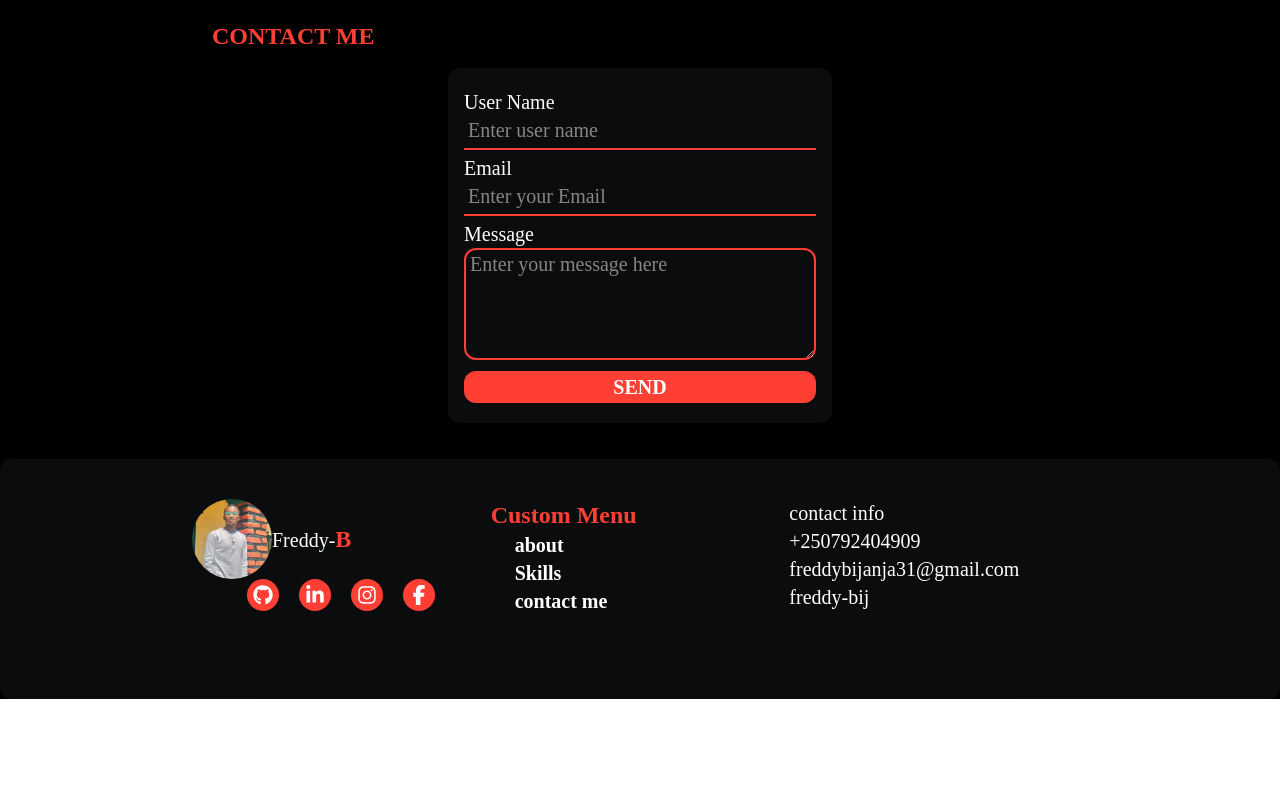
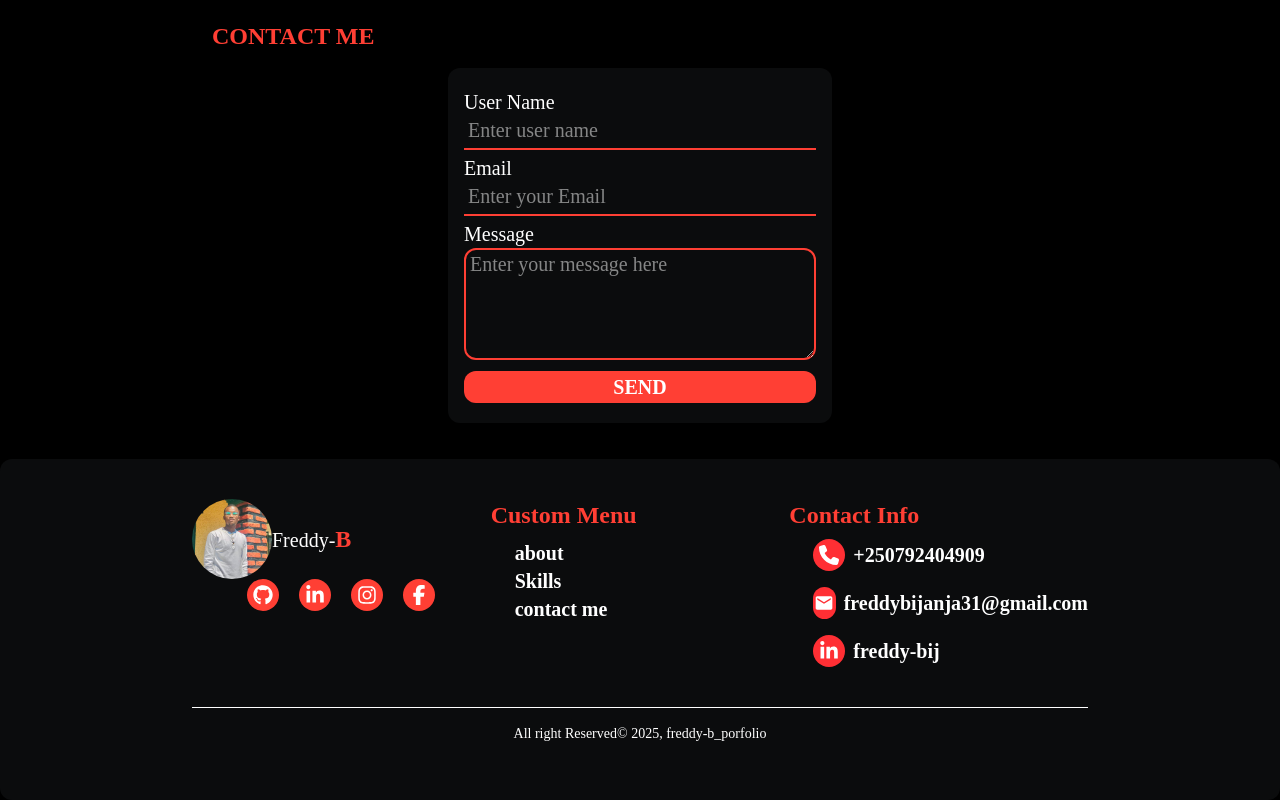
Before and after one commit to Freddy-bij/Personal_Portfolio, a React (Vite) app: page / in a window 1280 px wide. Shown: the part 1592-2392 px from the top of the page. Before the commit the page ends 2291 px from the top, so only its background shows below. Built offline with nearby package versions, Linux system fonts and the light colour scheme.

Commit message:
chore: footsetup

```diff
--- a/src/Components/Description.jsx
+++ b/src/Components/Description.jsx
@@ -9,7 +9,7 @@ const Description = () => {
       <div className=" mt-20  flex justify-center font-[sofia]">
         <div className="">
           <h1 className="text-center text-[#ff3f34] text-3xl uppercase font-bold  ">full stack web developper</h1>
-          <p className="w-130 mt-14 text-xl "> I am a software developer i strive to showcase my skills between logic and creativity currently immersed in the dynamic world of web development </p>
+          <p className="w-130 mt-14 text-xl ">   Hello!👋  I am a junior web developer passionate about creating modern and efficient sites. Curious and motivated, I learn every day to master the best web technologies to design interactive and fluid experiences.  </p>
         </div>
       </div>
 
--- a/src/Components/Footer.jsx
+++ b/src/Components/Footer.jsx
@@ -1,12 +1,13 @@
-import { FaFacebook, FaFacebookF, FaGithub, FaInstagram } from "react-icons/fa6"
+import { FaFacebookF, FaGithub, FaInstagram, FaPhone } from "react-icons/fa6"
 import image from "../images/imag3.png"
 import { FaLinkedinIn } from "react-icons/fa"
+import { MdEmail } from "react-icons/md"
 
 const Footer = () => {
   return (
-    <div className="h-60 bg-gray-500/10  rounded-xl font-[sofia] text-xl">
+    <div className=" bg-gray-500/10  rounded-xl font-[sofia] py-10 text-xl">
 
-      <div className="w-[70%] mx-auto grid grid-cols-3 py-10">
+      <div className="w-[70%] mx-auto grid grid-cols-3 border-b-1  pb-10 ">
         <div>
           <div className="flex items-center" >
             <div className="w-20 h-20  ">
@@ -15,9 +16,9 @@ const Footer = () => {
             <h1 className=" text-xl">Freddy-<span className="text-2xl font-bold text-[#ff3f34]">B</span></h1>
           </div>
           <div className="flex justify-center gap-5">
-            <div className="bg-[#ff3f34] w-8 h-8 flex items-center justify-center rounded-full hover:bg-white hover:text-[#ff3f34]"><FaGithub/></div>
-            <div className="bg-[#ff3f34] w-8 h-8 flex items-center justify-center rounded-full hover:bg-white hover:text-[#ff3f34]"><FaLinkedinIn/></div>
-            <div className="bg-[#ff3f34] w-8 h-8 flex items-center justify-center rounded-full hover:bg-white hover:text-[#ff3f34]"><FaInstagram/></div>
+            <div className="bg-[#ff3f34] w-8 h-8 flex items-center justify-center rounded-full hover:bg-white hover:text-[#ff3f34]"><FaGithub /></div>
+            <div className="bg-[#ff3f34] w-8 h-8 flex items-center justify-center rounded-full hover:bg-white hover:text-[#ff3f34]"><FaLinkedinIn /></div>
+            <div className="bg-[#ff3f34] w-8 h-8 flex items-center justify-center rounded-full hover:bg-white hover:text-[#ff3f34]"><FaInstagram /></div>
             <div className="bg-[#ff3f34] w-8 h-8 flex items-center justify-center rounded-full hover:bg-white hover:text-[#ff3f34]"><FaFacebookF /></div>
           </div>
         </div>
@@ -25,22 +26,26 @@ const Footer = () => {
 
         <div>
           <h1 className="text-[#ff3f34] capitalize font-bold text-2xl">custom menu</h1>
-          <ul className=" pl-6 font-semibold ">
+          <ul className=" pl-6 font-semibold  pt-2">
             <li className=" hover:underline hover:underline-offset-6 hover:text-gray-500/60">about</li>
             <li className=" hover:underline hover:underline-offset-6 hover:text-gray-500/60">Skills</li>
             <li className=" hover:underline hover:underline-offset-6 hover:text-gray-500/60">contact me</li>
           </ul>
         </div>
         <div>
-          <h1>contact info</h1>
-          <ul>
-            <li>+250792404909</li>
-            <li>freddybijanja31@gmail.com</li>
-            <li>freddy-bij</li>
+          <h1 className="text-[#ff3f34] capitalize font-bold text-2xl">contact info</h1>
+          <ul className="pl-6 font-semibold  pt-2">
+            <div className="flex items-center gap-2 pb-4">  <div className="w-8 h-8  bg-[#ff2f34] flex items-center justify-center rounded-full "><FaPhone /></div> <li className="hover:underline hover:underline-offset-6 hover:text-gray-500/60">+250792404909</li> </div>
+            <div className="flex items-center gap-2 pb-4">  <div className="w-8 h-8  bg-[#ff2f34] flex items-center justify-center rounded-full "><MdEmail /></div><li className="hover:underline hover:underline-offset-6 hover:text-gray-500/60 ">freddybijanja31@gmail.com</li></div>
+            <div className="flex items-center gap-2 ">  <div className="w-8 h-8  bg-[#ff2f34] flex items-center justify-center rounded-full "><FaLinkedinIn /></div><li className="hover:underline hover:underline-offset-6 hover:text-gray-500/60 "> freddy-bij</li></div>
           </ul>
         </div>
       </div>
 
+       <div className="w-[70%] mx-auto text-center text-sm py-4">
+
+        <p>All right Reserved&copy; { new Date().getFullYear()}, freddy-b_porfolio </p>
+       </div>
     </div>
   )
 }
```
